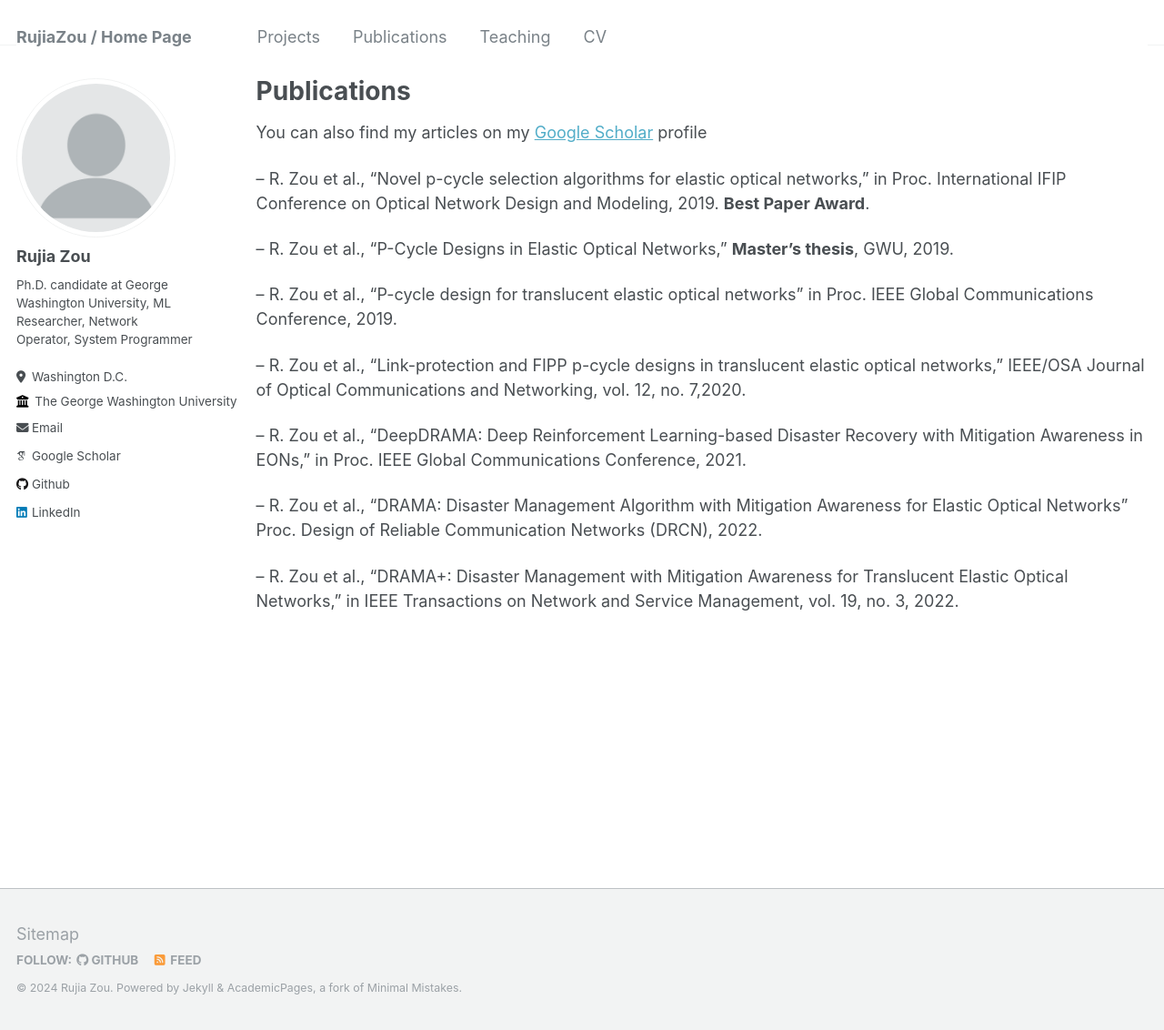
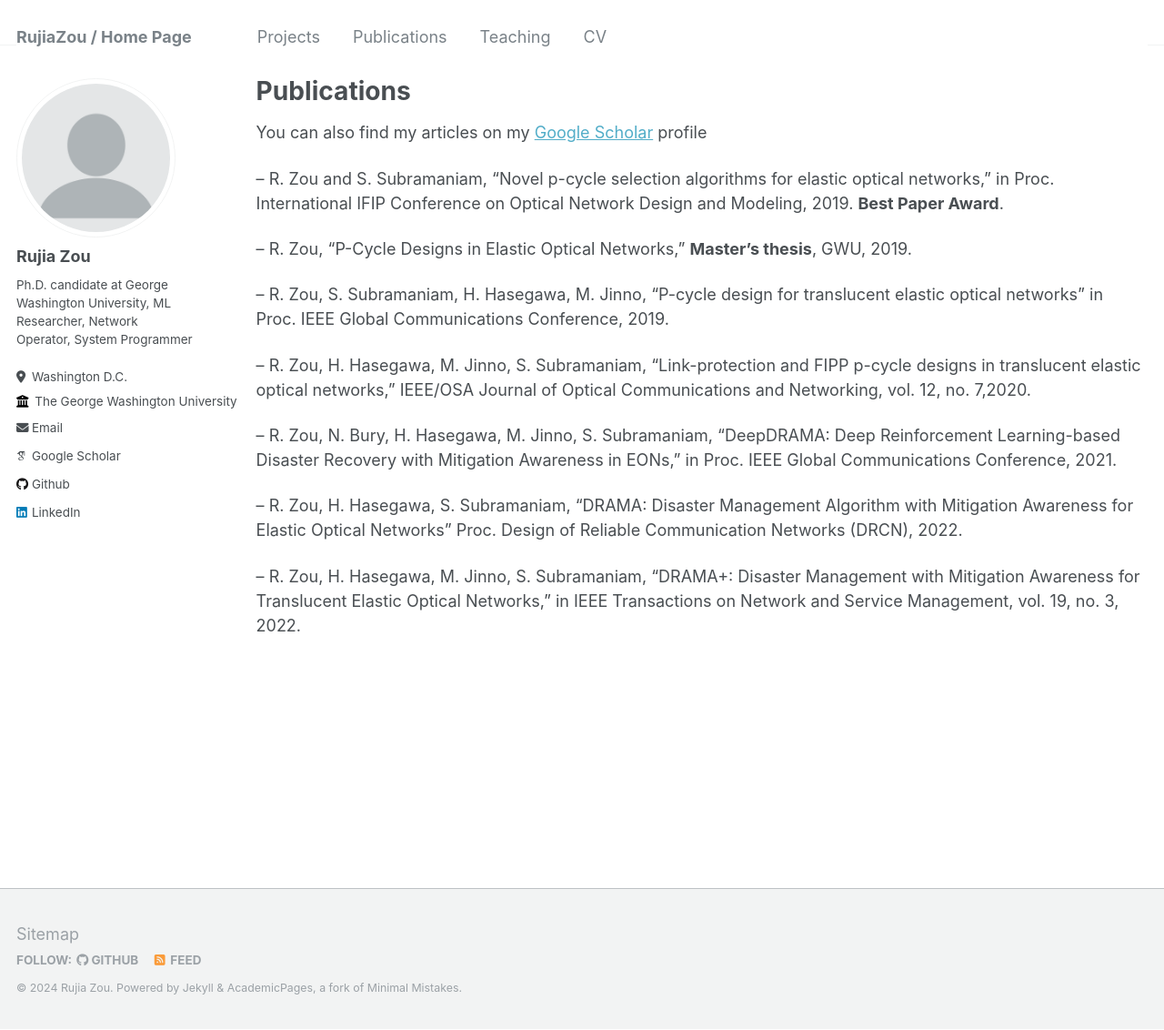
Before and after one commit to RujiaZou/RujiaZou.github.io, a Jekyll site: the page built from _pages/publications.md, in a window 1280 px wide and 1132 px high. Shown: the whole window at 91% size. Built offline with Jekyll 4.4.1, drawn with Linux system fonts in a browser that asks for light colours; some web fonts are replaced.

Commit message:
Update publications.md

```diff
--- a/_pages/publications.md
+++ b/_pages/publications.md
@@ -7,16 +7,16 @@ author_profile: true
 
 You can also find my articles on my [Google Scholar](https://scholar.google.com/citations?hl=en&user=bGl2MU4AAAAJ) profile
 
--- R. Zou et al., "Novel p-cycle selection algorithms for elastic optical networks," in Proc. International IFIP Conference on Optical Network Design and Modeling, 2019. **Best Paper Award**.
+-- R. Zou and S. Subramaniam, "Novel p-cycle selection algorithms for elastic optical networks," in Proc. International IFIP Conference on Optical Network Design and Modeling, 2019. **Best Paper Award**.
 
--- R. Zou et al., "P-Cycle Designs in Elastic Optical Networks," **Master's thesis**, GWU, 2019.
+-- R. Zou, "P-Cycle Designs in Elastic Optical Networks," **Master's thesis**, GWU, 2019.
 
--- R. Zou et al., "P-cycle design for translucent elastic optical networks" in Proc. IEEE Global Communications Conference, 2019.
+-- R. Zou, S. Subramaniam, H. Hasegawa, M. Jinno, "P-cycle design for translucent elastic optical networks" in Proc. IEEE Global Communications Conference, 2019.
 
--- R. Zou et al., "Link-protection and FIPP p-cycle designs in translucent elastic optical networks," IEEE/OSA Journal of Optical Communications and Networking, vol. 12, no. 7,2020.
+-- R. Zou, H. Hasegawa, M. Jinno, S. Subramaniam, "Link-protection and FIPP p-cycle designs in translucent elastic optical networks," IEEE/OSA Journal of Optical Communications and Networking, vol. 12, no. 7,2020.
 
--- R. Zou et al., "DeepDRAMA: Deep Reinforcement Learning-based Disaster Recovery with Mitigation Awareness in EONs," in Proc. IEEE Global Communications Conference, 2021.
+-- R. Zou, N. Bury, H. Hasegawa, M. Jinno, S. Subramaniam, "DeepDRAMA: Deep Reinforcement Learning-based Disaster Recovery with Mitigation Awareness in EONs," in Proc. IEEE Global Communications Conference, 2021.
 
--- R. Zou et al., "DRAMA: Disaster Management Algorithm with Mitigation Awareness for Elastic Optical Networks" Proc. Design of Reliable Communication Networks (DRCN), 2022.
+-- R. Zou, H. Hasegawa, S. Subramaniam, "DRAMA: Disaster Management Algorithm with Mitigation Awareness for Elastic Optical Networks" Proc. Design of Reliable Communication Networks (DRCN), 2022.
 
--- R. Zou et al., "DRAMA+: Disaster Management with Mitigation Awareness for Translucent Elastic Optical Networks," in IEEE Transactions on Network and Service Management, vol. 19, no. 3, 2022.
+-- R. Zou, H. Hasegawa, M. Jinno, S. Subramaniam, "DRAMA+: Disaster Management with Mitigation Awareness for Translucent Elastic Optical Networks," in IEEE Transactions on Network and Service Management, vol. 19, no. 3, 2022.
```
